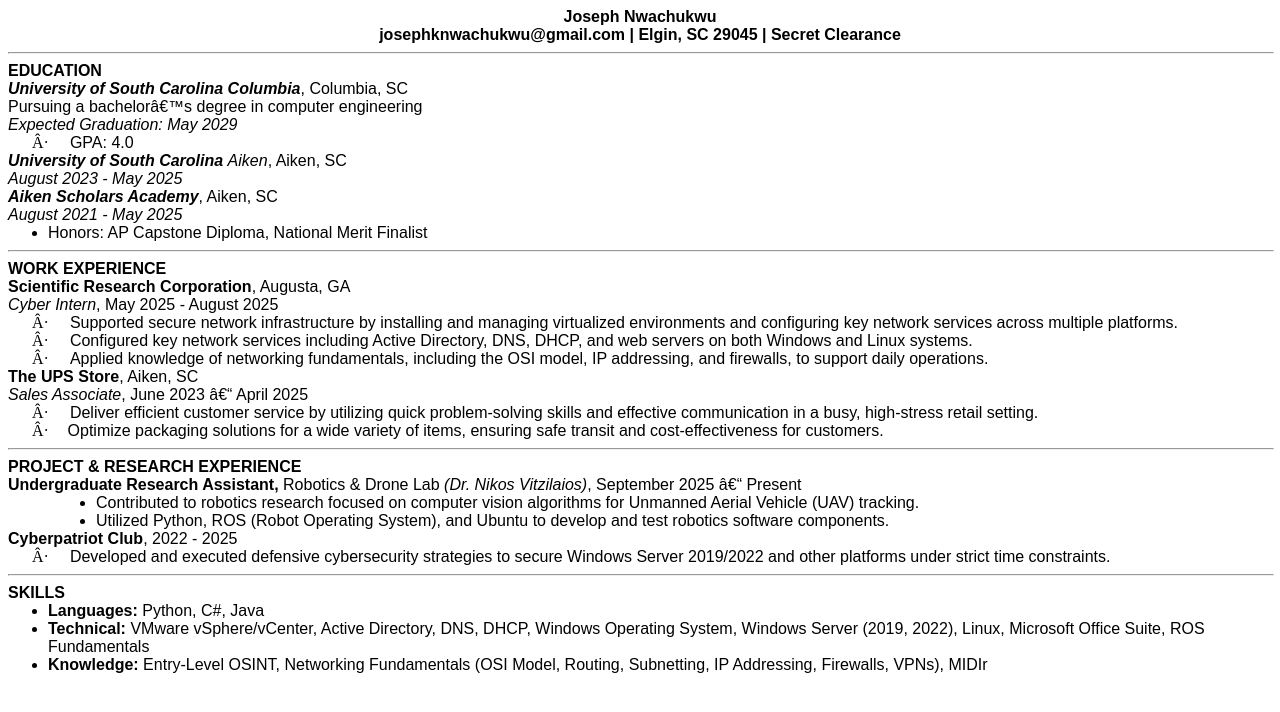
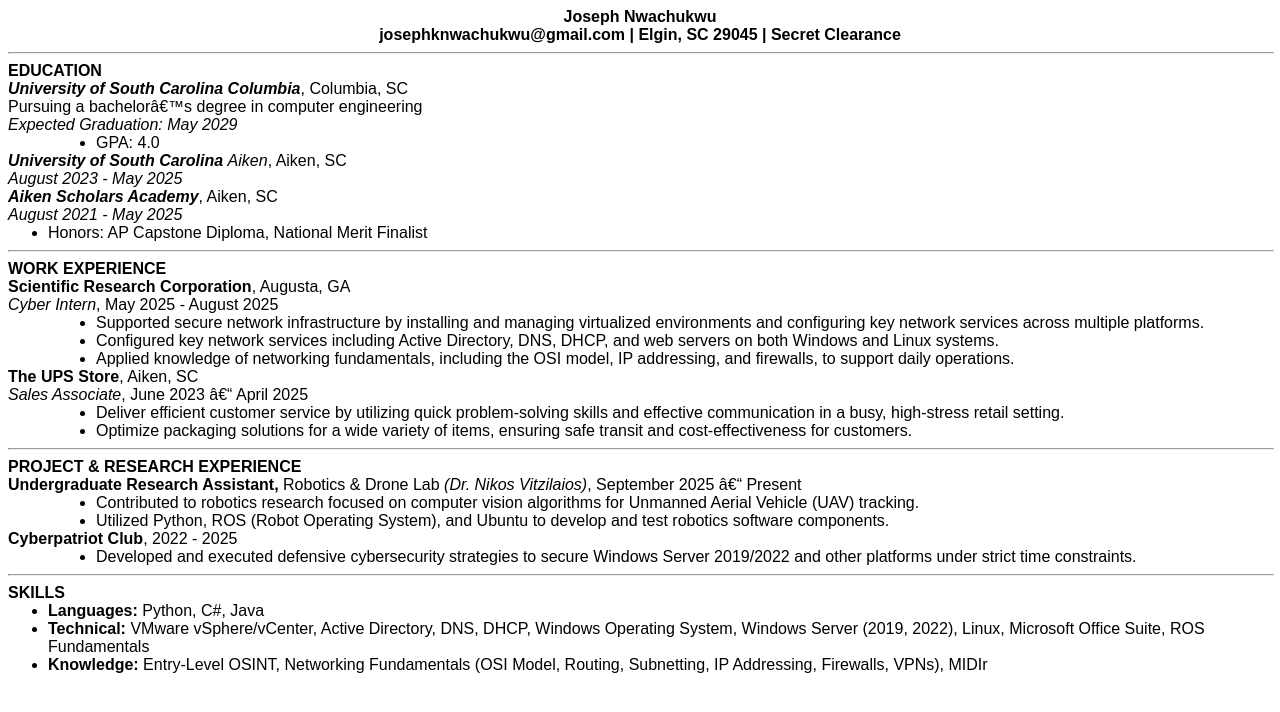
Before and after one commit to JosephNwa/JosephNwa.github.io, a plain HTML site: page resume.html in a window 1280 px wide. Drawn offline with Linux system fonts and the light colour scheme.

Commit message:
FIXED LISTS TEST

```diff
--- a/resume.html
+++ b/resume.html
@@ -1,6 +1,5 @@
 <!DOCTYPE html>
 <html>
-<!--This HTML was generated by word and was then reviewed, edited, and commented by me :), gemini AI was used to help explain parts of the code I didn't initially understand-->
 <head>
   <meta http-equiv=Content-Type content="text/html; charset=windows-1252">
   <meta name=Generator content="Microsoft Word 15 (filtered)">
@@ -9,10 +8,8 @@
 </head>
 
 <body lang=EN-US style='word-wrap:break-word'>
-  <!--all the content is put into one large div-->
   <div class=WordSection1>
 
-    <!--These paragraphs include the information at the top of the resume bolded and centered-->
     <p class=MsoNormal align=center style='margin-bottom:0in;text-align:center;
     line-height:normal'><b>Joseph Nwachukwu</b></p>
 
@@ -20,7 +17,6 @@
     line-height:normal'><b>josephknwachukwu@gmail.com | Elgin, SC 29045 | Secret
         Clearance</b></p>
 
-    <!--creates line to seperate sections-->
     <div class=MsoNormal align=center style='margin-bottom:0in;text-align:center;
     line-height:normal'>
 
@@ -28,7 +24,6 @@
 
     </div>
 
-    <!--this section lists the information from the education section line by line and bolds/italizices when needed-->
     <p class=MsoNormal style='margin-bottom:0in;line-height:normal'><b>EDUCATION</b></p>
 
     <p class=MsoNormal style='margin-bottom:0in;line-height:normal'><b><i>University
@@ -39,10 +34,10 @@
 
     <p class=MsoNormal style='margin-bottom:0in;line-height:normal'><i>Expected
         Graduation: May 2029</i> </p>
-        <!--here you can see how word adds in a bullet point and them manually adds spaces after it with the nbsp section-->
-    <p class=MsoListParagraph style='margin-bottom:0in;text-indent:-.25in;
-    line-height:normal'><span style='font-family:Symbol'>·<span style='font:7.0pt "Times New Roman"'>&nbsp;&nbsp;&nbsp;&nbsp;&nbsp;&nbsp;&nbsp;&nbsp;
-        </span></span>GPA: 4.0</p>
+        <ul style='margin-top:0in' type=disc>
+      <li class=MsoListParagraph style='margin-bottom:0in;
+      line-height:normal'>GPA: 4.0</li>
+    </ul>
 
     <p class=MsoNormal style='margin-bottom:0in;line-height:normal'><b><i>University
           of South Carolina </i></b><i>Aiken</i>, Aiken, SC </p>
@@ -61,7 +56,6 @@
         Capstone Diploma, National Merit Finalist </li>
     </ul>
 
-    <!--adds another line to seperate sections-->
     <div class=MsoNormal align=center style='margin-bottom:0in;text-align:center;
     line-height:normal'>
 
@@ -69,7 +63,6 @@
 
     </div>
 
-    <!--continues listing each element in a list with individual paragarph lines-->
     <p class=MsoNormal style='margin-bottom:0in;line-height:normal'><b>WORK
         EXPERIENCE</b></p>
 
@@ -79,41 +72,34 @@
     <p class=MsoNormal style='margin-bottom:0in;line-height:normal'><i>Cyber Intern</i>,
       May 2025 - August 2025 </p>
 
-      <!--each line in the resume containing a bullet point has the exta code to define the bullet point and manualy add space after it-->
-    <p class=MsoListParagraphCxSpFirst style='margin-bottom:0in;text-indent:-.25in;
-    line-height:normal'><span style='font-family:Symbol'>·<span style='font:7.0pt "Times New Roman"'>&nbsp;&nbsp;&nbsp;&nbsp;&nbsp;&nbsp;&nbsp;&nbsp;
-        </span></span>Supported secure network infrastructure by installing and
+      <ul style='margin-top:0in' type=disc>
+      <li class=MsoListParagraphCxSpFirst style='margin-bottom:0in;
+      line-height:normal'>Supported secure network infrastructure by installing and
         managing virtualized environments and configuring key network services across
-      multiple platforms.</p>
+        multiple platforms.</li>
+      <li class=MsoListParagraphCxSpMiddle style='margin-bottom:0in;
+      line-height:normal'>Configured key network services including Active Directory, DNS,
+        DHCP, and web servers on both Windows and Linux systems.</li>
+      <li class=MsoListParagraphCxSpLast style='margin-bottom:0in;
+      line-height:normal'>Applied knowledge of networking fundamentals, including the OSI
+        model, IP addressing, and firewalls, to support daily operations.</li>
+    </ul>
 
-    <p class=MsoListParagraphCxSpMiddle style='margin-bottom:0in;text-indent:-.25in;
-    line-height:normal'><span style='font-family:Symbol'>·<span style='font:7.0pt "Times New Roman"'>&nbsp;&nbsp;&nbsp;&nbsp;&nbsp;&nbsp;&nbsp;&nbsp;
-        </span></span>Configured key network services including Active Directory, DNS,
-      DHCP, and web servers on both Windows and Linux systems.</p>
-
-    <p class=MsoListParagraphCxSpLast style='margin-bottom:0in;text-indent:-.25in;
-    line-height:normal'><span style='font-family:Symbol'>·<span style='font:7.0pt "Times New Roman"'>&nbsp;&nbsp;&nbsp;&nbsp;&nbsp;&nbsp;&nbsp;&nbsp;
-        </span></span>Applied knowledge of networking fundamentals, including the OSI
-      model, IP addressing, and firewalls, to support daily operations.</p>
-
-      <!--when the bolding and itilicizing differs within the same line, each section is done individually within the same
-      parapraph block-->
       <p class=MsoNormal style='margin-bottom:0in;line-height:normal'><b>The UPS
         Store</b>, Aiken, SC </p>
 
     <p class=MsoNormal style='margin-bottom:0in;line-height:normal'><i>Sales
         Associate</i>, June 2023 – April 2025 </p>
 
-    <p class=MsoListParagraphCxSpFirst style='margin-bottom:0in;text-indent:-.25in;
-    line-height:normal'><span style='font-family:Symbol'>·<span style='font:7.0pt "Times New Roman"'>&nbsp;&nbsp;&nbsp;&nbsp;&nbsp;&nbsp;&nbsp;&nbsp;
-        </span></span>Deliver efficient customer service by utilizing quick
+    <ul style='margin-top:0in' type=disc>
+      <li class=MsoListParagraphCxSpFirst style='margin-bottom:0in;
+      line-height:normal'>Deliver efficient customer service by utilizing quick
         problem-solving skills and effective communication in a busy, high-stress
-      retail setting.</p>
-
-    <p class=MsoListParagraphCxSpLast style='margin-bottom:0in;text-indent:-.25in;
-    line-height:normal'><span style='font-family:Symbol'>·<span style='font:7.0pt "Times New Roman"'>&nbsp;&nbsp;&nbsp;&nbsp;&nbsp;&nbsp;&nbsp;
-        </span></span>Optimize packaging solutions for a wide variety of items,
-      ensuring safe transit and cost-effectiveness for customers.</p>
+        retail setting.</li>
+      <li class=MsoListParagraphCxSpLast style='margin-bottom:0in;
+      line-height:normal'>Optimize packaging solutions for a wide variety of items,
+        ensuring safe transit and cost-effectiveness for customers.</li>
+    </ul>
 
     <div class=MsoNormal align=center style='margin-bottom:0in;text-align:center;
     line-height:normal'>
@@ -131,8 +117,7 @@
 
     <ul style='margin-top:0in' type=disc>
       <li class=MsoListParagraphCxSpFirst style='margin-bottom:0in;
-        line-height:normal'>Contributed to robotics research focused on computer vision
-            algorithms for Unmanned Aerial Vehicle (UAV) tracking.</li>
+      line-height:normal'>Contributed to robotics research focused on computer vision algorithms for Unmanned Aerial Vehicle (UAV) tracking.</li>
       <li class=MsoListParagraphCxSpLast style='margin-bottom:0in;
       line-height:normal'>Utilized Python, ROS (Robot Operating System), and Ubuntu to
         develop and test robotics software components.</li>
@@ -141,11 +126,12 @@
     <p class=MsoNormal style='margin-bottom:0in;line-height:normal'><b>Cyberpatriot
         Club</b>, 2022 - 2025 </p>
 
-    <p class=MsoListParagraph style='margin-bottom:0in;text-indent:-.25in;
-    line-height:normal'><span style='font-family:Symbol'>·<span style='font:7.0pt "Times New Roman"'>&nbsp;&nbsp;&nbsp;&nbsp;&nbsp;&nbsp;&nbsp;&nbsp;
-        </span></span>Developed and executed defensive cybersecurity strategies to
+    <ul style='margin-top:0in' type=disc>
+      <li class=MsoListParagraph style='margin-bottom:0in;
+      line-height:normal'>Developed and executed defensive cybersecurity strategies to
         secure Windows Server 2019/2022 and other platforms under strict time
-      constraints.</p>
+        constraints.</li>
+    </ul>
 
     <div class=MsoNormal align=center style='margin-bottom:0in;text-align:center;
     line-height:normal'>
```
Lines whose indentation alone changed are shown as unchanged.
